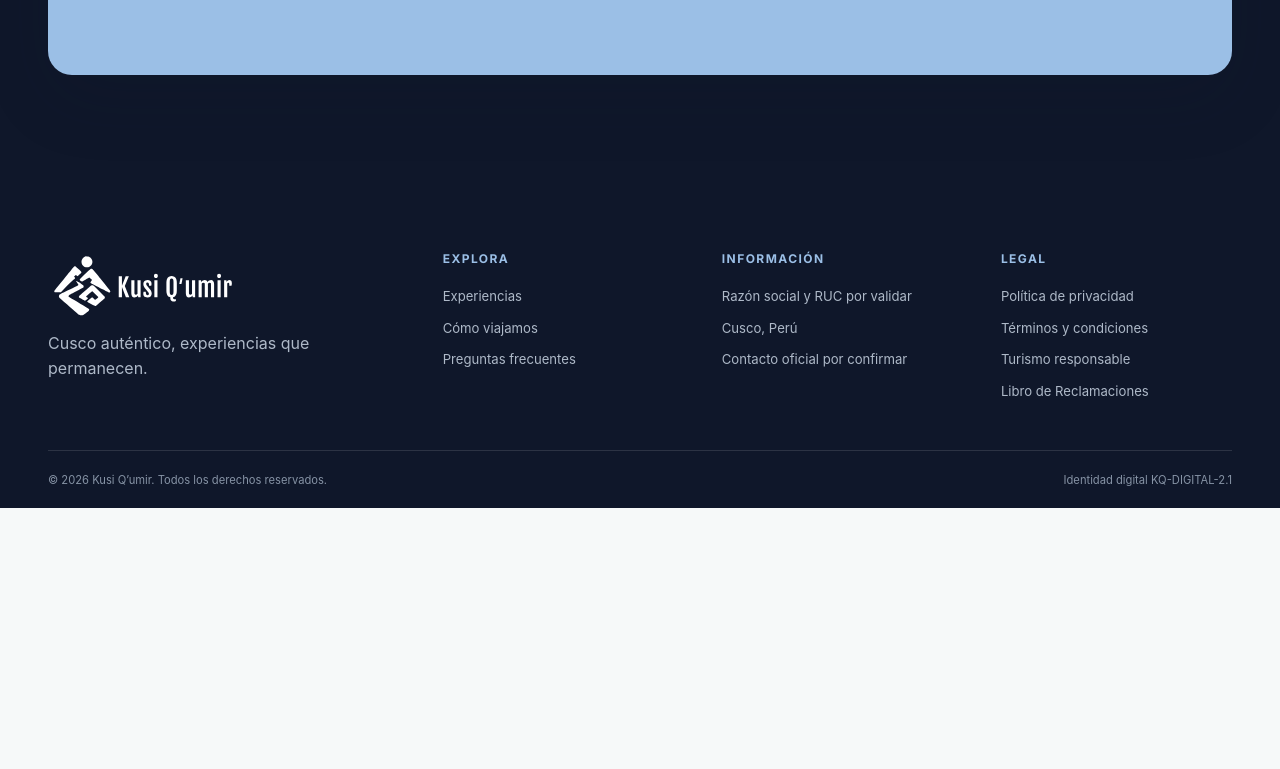
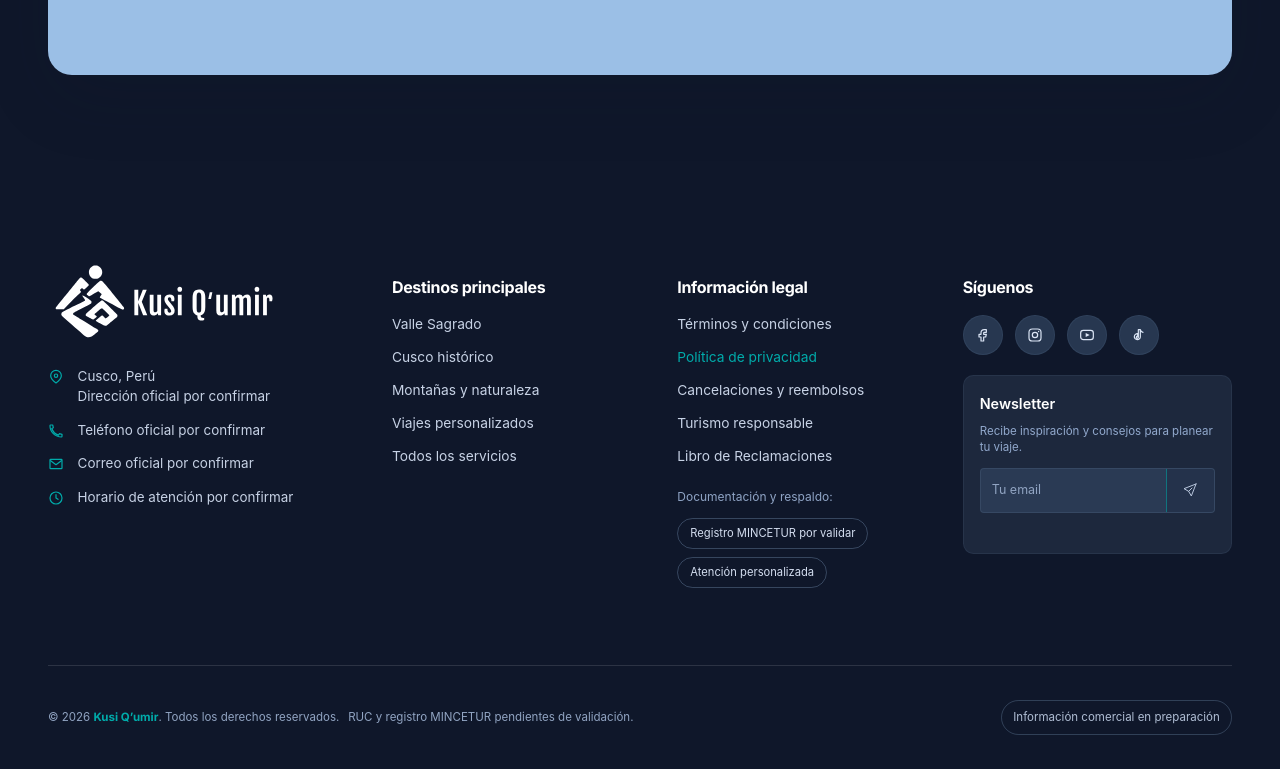
Before and after one commit to wantherdev/Kusi-Qumir, an Angular app: page / in a window 1280 px wide. Shown: the part 5500-6269 px from the top of the page. Before the commit the page ends 6008 px from the top, so only its background shows below. Built offline with nearby package versions, Linux system fonts and the light colour scheme; a web font is replaced by a local one.

Commit message:
feat: redesign landing footer

```diff
--- a/angular.json
+++ b/angular.json
@@ -50,8 +50,8 @@
                 },
                 {
                   "type": "anyComponentStyle",
-                  "maximumWarning": "10kB",
-                  "maximumError": "14kB"
+                  "maximumWarning": "14kB",
+                  "maximumError": "18kB"
                 }
               ],
               "outputHashing": "all"
--- a/src/app/pages/landing/landing.component.html
+++ b/src/app/pages/landing/landing.component.html
@@ -373,35 +373,137 @@
 
 <footer class="site-footer">
   <div class="kq-shell footer-top">
-    <div>
+    <div class="footer-brand-column">
       <img
+        class="footer-logo"
         src="/assets/brand/logo-horizontal-white.svg"
-        width="190"
-        height="54"
+        width="226"
+        height="82"
         alt="Kusi Q’umir"
       />
-      <p>Cusco auténtico, experiencias que permanecen.</p>
+      <address class="footer-contact">
+        <p>
+          <svg viewBox="0 0 24 24" aria-hidden="true">
+            <path d="M20 10c0 5-8 11-8 11S4 15 4 10a8 8 0 1 1 16 0Z" />
+            <circle cx="12" cy="10" r="2.5" />
+          </svg>
+          <span>Cusco, Perú<br />Dirección oficial por confirmar</span>
+        </p>
+        <p>
+          <svg viewBox="0 0 24 24" aria-hidden="true">
+            <path
+              d="M7 3H4a1 1 0 0 0-1 1c0 9.39 7.61 17 17 17a1 1 0 0 0 1-1v-3l-4-1-1.25 2.25a15.6 15.6 0 0 1-10-10L8 7 7 3Z"
+            />
+          </svg>
+          <span>Teléfono oficial por confirmar</span>
+        </p>
+        <p>
+          <svg viewBox="0 0 24 24" aria-hidden="true">
+            <rect x="3" y="5" width="18" height="14" rx="1" />
+            <path d="m4 7 8 6 8-6" />
+          </svg>
+          <span>Correo oficial por confirmar</span>
+        </p>
+        <p>
+          <svg viewBox="0 0 24 24" aria-hidden="true">
+            <circle cx="12" cy="12" r="9" />
+            <path d="M12 7v5l3 2" />
+          </svg>
+          <span>Horario de atención por confirmar</span>
+        </p>
+      </address>
     </div>
-    <div>
-      <h2>Explora</h2>
-      <a href="#experiencias">Experiencias</a><a href="#como-viajamos">Cómo viajamos</a
-      ><a href="#preguntas">Preguntas frecuentes</a>
+
+    <div class="footer-column">
+      <h2>Destinos principales</h2>
+      <nav class="footer-links" aria-label="Destinos principales">
+        <a href="#experiencias">Valle Sagrado</a>
+        <a href="#experiencias">Cusco histórico</a>
+        <a href="#experiencias">Montañas y naturaleza</a>
+        <a href="#contacto">Viajes personalizados</a>
+        <a href="#servicios">Todos los servicios</a>
+      </nav>
     </div>
-    <div>
-      <h2>Información</h2>
-      <span>Razón social y RUC por validar</span><span>Cusco, Perú</span
-      ><span>Contacto oficial por confirmar</span>
+
+    <div class="footer-column">
+      <h2>Información legal</h2>
+      <nav class="footer-links" aria-label="Información legal">
+        <a routerLink="/terminos">Términos y condiciones</a>
+        <a class="footer-link-accent" routerLink="/privacidad">Política de privacidad</a>
+        <a routerLink="/terminos">Cancelaciones y reembolsos</a>
+        <a routerLink="/turismo-responsable">Turismo responsable</a>
+        <a routerLink="/libro-de-reclamaciones">Libro de Reclamaciones</a>
+      </nav>
+      <p class="footer-support-label">Documentación y respaldo:</p>
+      <div class="footer-support-list">
+        <span>Registro MINCETUR por validar</span>
+        <span>Atención personalizada</span>
+      </div>
     </div>
-    <div>
-      <h2>Legal</h2>
-      <a routerLink="/privacidad">Política de privacidad</a>
-      <a routerLink="/terminos">Términos y condiciones</a>
-      <a routerLink="/turismo-responsable">Turismo responsable</a>
-      <a routerLink="/libro-de-reclamaciones">Libro de Reclamaciones</a>
+
+    <div class="footer-column footer-community">
+      <h2>Síguenos</h2>
+      <div class="footer-socials" aria-label="Redes sociales pendientes de configurar">
+        <span role="img" aria-label="Facebook, enlace pendiente" title="Facebook por configurar">
+          <svg viewBox="0 0 24 24" aria-hidden="true">
+            <path d="M14 8h3V4h-3c-3 0-5 2-5 5v2H6v4h3v6h4v-6h3l1-4h-4V9c0-.6.4-1 1-1Z" />
+          </svg>
+        </span>
+        <span role="img" aria-label="Instagram, enlace pendiente" title="Instagram por configurar">
+          <svg viewBox="0 0 24 24" aria-hidden="true">
+            <rect x="3" y="3" width="18" height="18" rx="5" />
+            <circle cx="12" cy="12" r="4" />
+            <circle class="social-dot" cx="17.4" cy="6.7" r="1" />
+          </svg>
+        </span>
+        <span role="img" aria-label="YouTube, enlace pendiente" title="YouTube por configurar">
+          <svg viewBox="0 0 24 24" aria-hidden="true">
+            <rect x="2.5" y="5" width="19" height="14" rx="4" />
+            <path class="social-fill" d="m10 9 6 3-6 3V9Z" />
+          </svg>
+        </span>
+        <span role="img" aria-label="TikTok, enlace pendiente" title="TikTok por configurar">
+          <svg viewBox="0 0 24 24" aria-hidden="true">
+            <path
+              d="M14 4v10.5a4.5 4.5 0 1 1-4-4.47V14a1.5 1.5 0 1 0 1 1.41V4h3Zm0 0c.5 2 1.8 3.5 4 4"
+            />
+          </svg>
+        </span>
+      </div>
+
+      <form class="footer-newsletter" (submit)="submitNewsletter($event, newsletterEmail)">
+        <label for="newsletter-email">Newsletter</label>
+        <p>Recibe inspiración y consejos para planear tu viaje.</p>
+        <div class="newsletter-field">
+          <input
+            #newsletterEmail
+            id="newsletter-email"
+            name="email"
+            type="email"
+            autocomplete="email"
+            placeholder="Tu email"
+            aria-describedby="newsletter-status"
+            required
+          />
+          <button type="submit" aria-label="Solicitar suscripción al newsletter">
+            <svg viewBox="0 0 24 24" aria-hidden="true">
+              <path d="m21 3-7 18-4-7-7-4 18-7Z" />
+              <path d="m10 14 5-5" />
+            </svg>
+          </button>
+        </div>
+        <p id="newsletter-status" class="newsletter-status" role="status" aria-live="polite">
+          {{ newsletterStatus() }}
+        </p>
+      </form>
     </div>
   </div>
-  <div class="kq-shell footer-bottom flex flex-wrap justify-between gap-2">
-    <p>© {{ currentYear }} Kusi Q’umir. Todos los derechos reservados.</p>
-    <p>Identidad digital KQ-DIGITAL-2.1</p>
+
+  <div class="kq-shell footer-bottom">
+    <p>
+      © {{ currentYear }} <strong>Kusi Q’umir</strong>. Todos los derechos reservados.
+      <span>RUC y registro MINCETUR pendientes de validación.</span>
+    </p>
+    <p class="footer-commercial-status">Información comercial en preparación</p>
   </div>
 </footer>
--- a/src/app/pages/landing/landing.component.scss
+++ b/src/app/pages/landing/landing.component.scss
@@ -527,56 +527,264 @@
 }
 
 .site-footer {
-  padding-top: 4rem;
+  padding-top: clamp(4rem, 7vw, 6rem);
   background: var(--kq-ink);
   color: white;
 }
 
 .footer-top {
   display: grid;
-  grid-template-columns: 1.5fr repeat(3, 1fr);
-  gap: 3rem;
-  padding-bottom: 3rem;
+  grid-template-columns: minmax(15rem, 1.25fr) repeat(2, minmax(11rem, 1fr)) minmax(16rem, 1.15fr);
+  gap: clamp(2rem, 4vw, 4.5rem);
+  padding-bottom: clamp(3.5rem, 6vw, 5rem);
 
-  > div {
-    display: flex;
-    flex-direction: column;
-    align-items: flex-start;
-    gap: 0.65rem;
-  }
-  > div:first-child p {
-    max-width: 28ch;
-    color: #aeb9c8;
-  }
   h2 {
-    margin: 0 0 0.6rem;
-    color: var(--kq-river);
+    margin: 0 0 1.15rem;
+    color: white;
     font:
-      700 0.75rem 'Inter',
+      700 1rem 'Inter',
       sans-serif;
-    letter-spacing: 0.12em;
-    text-transform: uppercase;
-  }
-  a,
-  span {
-    color: #aeb9c8;
-    font-size: 0.82rem;
-    text-decoration: none;
-  }
-  a:hover {
-    color: white;
   }
 }
 
+.footer-brand-column,
+.footer-column {
+  min-width: 0;
+}
+
+.footer-logo {
+  display: block;
+  width: min(14.5rem, 100%);
+  height: auto;
+  margin: -1.1rem 0 1.4rem;
+}
+
+.footer-contact {
+  display: grid;
+  gap: 0.85rem;
+  margin: 0;
+  color: #c7d2e5;
+  font-size: 0.84rem;
+  font-style: normal;
+
+  p {
+    display: grid;
+    grid-template-columns: 1.15rem 1fr;
+    gap: 0.7rem;
+    align-items: start;
+    margin: 0;
+    line-height: 1.5;
+  }
+
+  svg {
+    width: 1rem;
+    height: 1rem;
+    margin-top: 0.18rem;
+    fill: none;
+    stroke: var(--kq-teal);
+    stroke-linecap: round;
+    stroke-linejoin: round;
+    stroke-width: 1.8;
+  }
+}
+
+.footer-links {
+  display: flex;
+  flex-direction: column;
+  align-items: flex-start;
+  gap: 0.9rem;
+
+  a {
+    color: #c7d2e5;
+    font-size: 0.86rem;
+    line-height: 1.35;
+    text-decoration: none;
+    transition:
+      color 160ms ease,
+      transform 160ms ease;
+
+    &:hover {
+      color: white;
+      transform: translateX(2px);
+    }
+  }
+
+  .footer-link-accent {
+    color: var(--kq-teal);
+  }
+}
+
+.footer-support-label {
+  margin: 1.35rem 0 0.7rem;
+  color: #8fa4c5;
+  font-size: 0.75rem;
+}
+
+.footer-support-list {
+  display: flex;
+  flex-wrap: wrap;
+  gap: 0.55rem;
+
+  span {
+    border: 1px solid rgba(155, 191, 230, 0.28);
+    border-radius: 999px;
+    padding: 0.55rem 0.75rem;
+    color: #d4def0;
+    font-size: 0.7rem;
+    line-height: 1;
+  }
+}
+
+.footer-socials {
+  display: flex;
+  flex-wrap: wrap;
+  gap: 0.75rem;
+  margin-bottom: 1.25rem;
+
+  > span {
+    display: grid;
+    width: 2.5rem;
+    height: 2.5rem;
+    place-items: center;
+    border: 1px solid rgba(155, 191, 230, 0.08);
+    border-radius: 50%;
+    background: #273750;
+    color: #dbe5f5;
+  }
+
+  svg {
+    width: 1rem;
+    height: 1rem;
+    fill: none;
+    stroke: currentColor;
+    stroke-linecap: round;
+    stroke-linejoin: round;
+    stroke-width: 1.8;
+  }
+
+  .social-fill,
+  .social-dot {
+    fill: currentColor;
+    stroke: none;
+  }
+}
+
+.footer-newsletter {
+  border: 1px solid rgba(155, 191, 230, 0.08);
+  border-radius: 0.65rem;
+  padding: 1rem;
+  background: rgba(155, 191, 230, 0.1);
+
+  > label {
+    display: block;
+    margin-bottom: 0.45rem;
+    font-size: 0.9rem;
+    font-weight: 600;
+  }
+
+  > p:not(.newsletter-status) {
+    margin: 0 0 0.75rem;
+    color: #91a8cc;
+    font-size: 0.72rem;
+    line-height: 1.45;
+  }
+}
+
+.newsletter-field {
+  display: grid;
+  grid-template-columns: minmax(0, 1fr) 3rem;
+  overflow: hidden;
+  border: 1px solid rgba(155, 191, 230, 0.1);
+  border-radius: 0.25rem;
+  background: #2a3a54;
+
+  input {
+    min-width: 0;
+    border: 0;
+    padding: 0.7rem;
+    outline: 0;
+    background: transparent;
+    color: white;
+    font: inherit;
+    font-size: 0.78rem;
+
+    &::placeholder {
+      color: #91a4c2;
+    }
+
+    &:focus-visible {
+      box-shadow: inset 0 0 0 2px var(--kq-teal);
+    }
+  }
+
+  button {
+    display: grid;
+    border: 0;
+    border-left: 1px solid rgba(0, 171, 170, 0.55);
+    place-items: center;
+    background: rgba(15, 23, 42, 0.22);
+    color: #b8c6dc;
+    cursor: pointer;
+    transition:
+      background-color 160ms ease,
+      color 160ms ease;
+
+    &:hover {
+      background: var(--kq-teal);
+      color: var(--kq-ink);
+    }
+
+    svg {
+      width: 1rem;
+      height: 1rem;
+      fill: none;
+      stroke: currentColor;
+      stroke-linecap: round;
+      stroke-linejoin: round;
+      stroke-width: 1.5;
+    }
+  }
+}
+
+.newsletter-status {
+  min-height: 1rem;
+  margin: 0.55rem 0 0;
+  color: var(--kq-river);
+  font-size: 0.65rem;
+  line-height: 1.35;
+}
+
 .footer-bottom {
+  display: flex;
+  min-height: 6.5rem;
+  align-items: center;
+  justify-content: space-between;
+  gap: 2rem;
   border-top: 1px solid rgba(255, 255, 255, 0.12);
-  padding-block: 1.2rem;
-  color: #8693a5;
-  font-size: 0.7rem;
+  padding-block: 1.5rem;
+  color: #91a4c2;
+  font-size: 0.72rem;
 
   p {
     margin: 0;
   }
+
+  strong {
+    color: var(--kq-teal);
+  }
+
+  span {
+    margin-left: 0.35rem;
+  }
+}
+
+.footer-commercial-status {
+  flex: 0 0 auto;
+  border: 1px solid rgba(155, 191, 230, 0.24);
+  border-radius: 999px;
+  padding: 0.45rem 0.7rem;
+  color: #afbdd3;
+  white-space: nowrap;
 }
 
 .reveal {
@@ -589,6 +797,12 @@
   &.visible {
     opacity: 1;
     transform: none;
+  }
+}
+
+@media (max-width: 1100px) {
+  .footer-top {
+    grid-template-columns: 1.2fr 1fr;
   }
 }
 
@@ -663,9 +877,6 @@
   .service-list li:nth-child(-n + 2) {
     border-bottom: 1px solid var(--kq-border);
   }
-  .footer-top {
-    grid-template-columns: 1.2fr 1fr;
-  }
 }
 
 @media (max-width: 640px) {
@@ -707,6 +918,21 @@
   .footer-top {
     grid-template-columns: 1fr;
   }
+  .footer-bottom {
+    min-height: auto;
+    align-items: flex-start;
+    flex-direction: column;
+    gap: 1rem;
+    padding-block: 2rem;
+
+    span {
+      display: block;
+      margin: 0.35rem 0 0;
+    }
+  }
+  .footer-commercial-status {
+    white-space: normal;
+  }
 }
 
 @media (prefers-reduced-motion: reduce) {
--- a/src/app/pages/landing/landing.component.ts
+++ b/src/app/pages/landing/landing.component.ts
@@ -25,6 +25,7 @@ export class LandingComponent {
   protected readonly menuOpen = signal(false);
   protected readonly headerScrolled = signal(false);
   protected readonly formStatus = signal('');
+  protected readonly newsletterStatus = signal('');
 
   protected readonly contactForm = this.formBuilder.group({
     nombre: ['', [Validators.required, Validators.minLength(2)]],
@@ -86,4 +87,14 @@ export class LandingComponent {
       'El formulario está listo, pero el canal oficial aún debe conectarse antes de publicar la web.',
     );
   }
+
+  protected submitNewsletter(event: SubmitEvent, email: HTMLInputElement): void {
+    event.preventDefault();
+
+    if (!email.reportValidity()) return;
+
+    this.newsletterStatus.set(
+      'La suscripción se habilitará cuando el canal oficial esté conectado.',
+    );
+  }
 }
```
